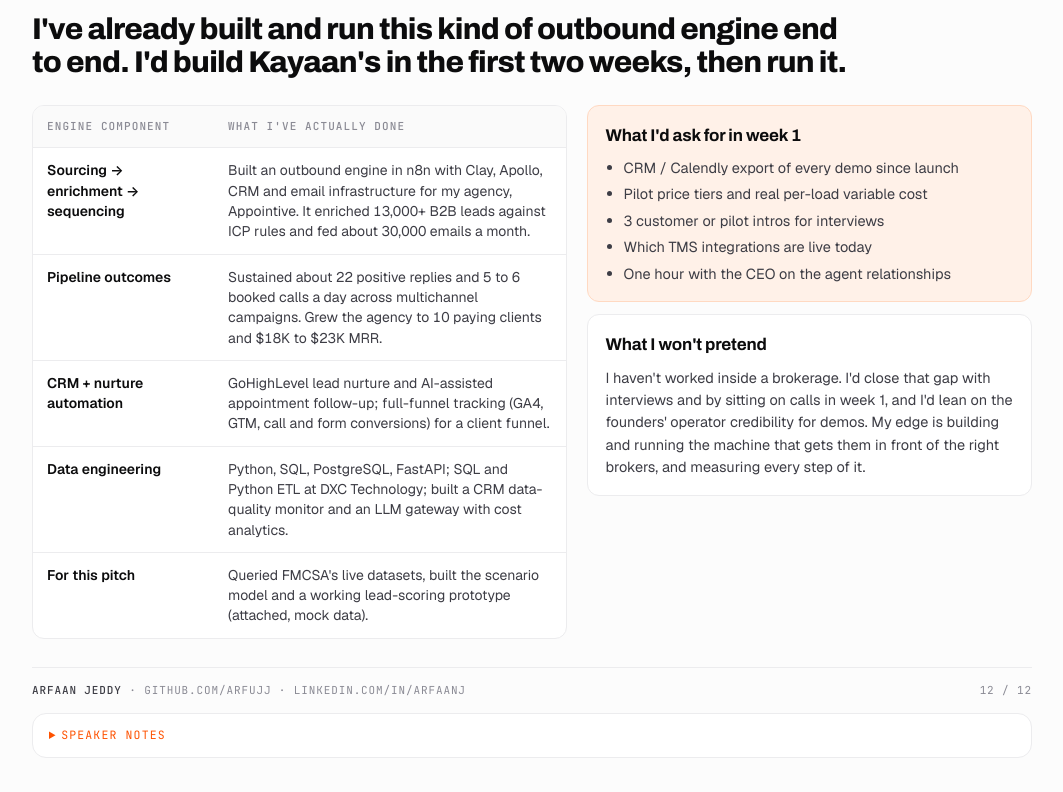
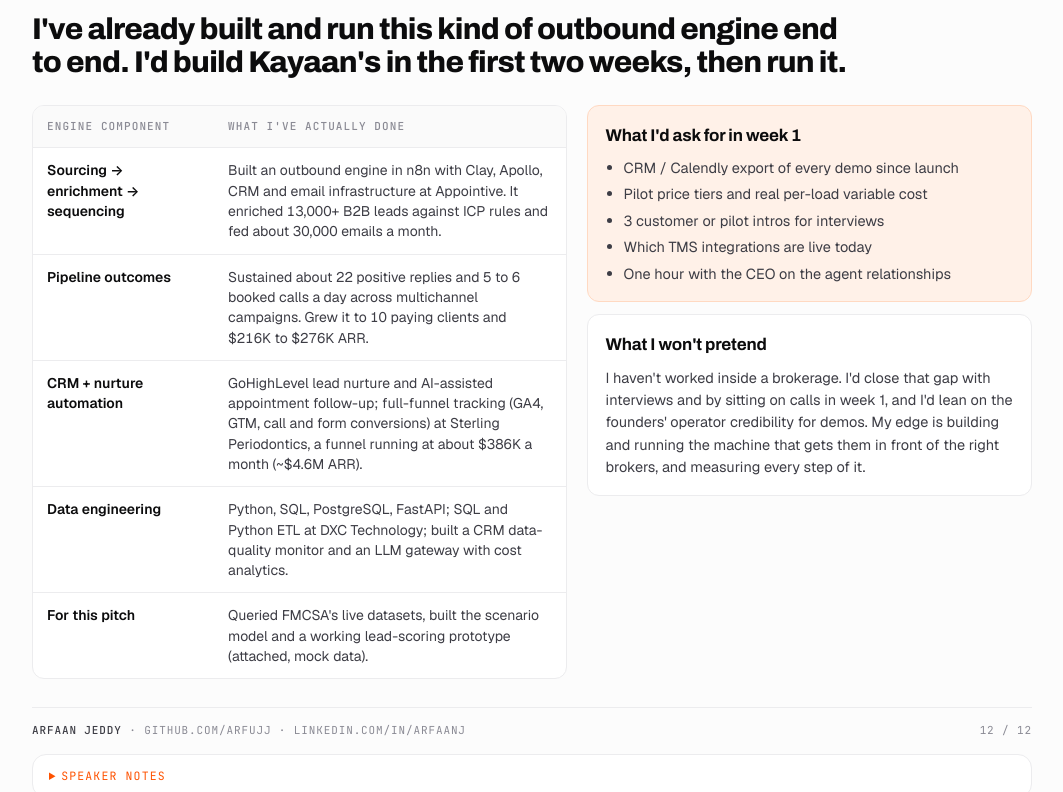
Before and after one commit to arfujj/kayaan-gtm, a plain HTML site: page plan/index.html in a window 1280 px wide. Shown: the part 11208-12000 px from the top of the page, without its empty margins (108-1171 px from the left). Drawn offline with nearby package versions, Linux system fonts and the light colour scheme.

Commit message:
Update role title and Sterling ARR
Co-Authored-By: Claude Opus 5.5 <noreply@anthropic.com>

```diff
--- a/plan/index.html
+++ b/plan/index.html
@@ -631,9 +631,9 @@ svg.map{width:100%;max-width:580px;height:auto;display:block;background:var(--ca
     <div class="grid2" style="grid-template-columns:1.2fr 1fr">
       <div class="tw"><table>
         <tr><th style="width:34%">Engine component</th><th>What I've actually done</th></tr>
-        <tr><td><b>Sourcing → enrichment → sequencing</b></td><td>Built an outbound engine in n8n with Clay, Apollo, CRM and email infrastructure for my agency, Appointive. It enriched 13,000+ B2B leads against ICP rules and fed about 30,000 emails a month.</td></tr>
-        <tr><td><b>Pipeline outcomes</b></td><td>Sustained about 22 positive replies and 5 to 6 booked calls a day across multichannel campaigns. Grew the agency to 10 paying clients and $18K to $23K MRR.</td></tr>
-        <tr><td><b>CRM + nurture automation</b></td><td>GoHighLevel lead nurture and AI-assisted appointment follow-up; full-funnel tracking (GA4, GTM, call and form conversions) for a client funnel.</td></tr>
+        <tr><td><b>Sourcing → enrichment → sequencing</b></td><td>Built an outbound engine in n8n with Clay, Apollo, CRM and email infrastructure at Appointive. It enriched 13,000+ B2B leads against ICP rules and fed about 30,000 emails a month.</td></tr>
+        <tr><td><b>Pipeline outcomes</b></td><td>Sustained about 22 positive replies and 5 to 6 booked calls a day across multichannel campaigns. Grew it to 10 paying clients and $216K to $276K ARR.</td></tr>
+        <tr><td><b>CRM + nurture automation</b></td><td>GoHighLevel lead nurture and AI-assisted appointment follow-up; full-funnel tracking (GA4, GTM, call and form conversions) at Sterling Periodontics, a funnel running at about $386K a month (~$4.6M ARR).</td></tr>
         <tr><td><b>Data engineering</b></td><td>Python, SQL, PostgreSQL, FastAPI; SQL and Python ETL at DXC Technology; built a CRM data-quality monitor and an LLM gateway with cost analytics.</td></tr>
         <tr><td><b>For this pitch</b></td><td>Queried FMCSA's live datasets, built the scenario model and a working lead-scoring prototype (attached, mock data).</td></tr>
       </table></div>
```
Also changed, not shown: index.html (+2 -2 lines), plan/spec.html (+1 -1 lines).
